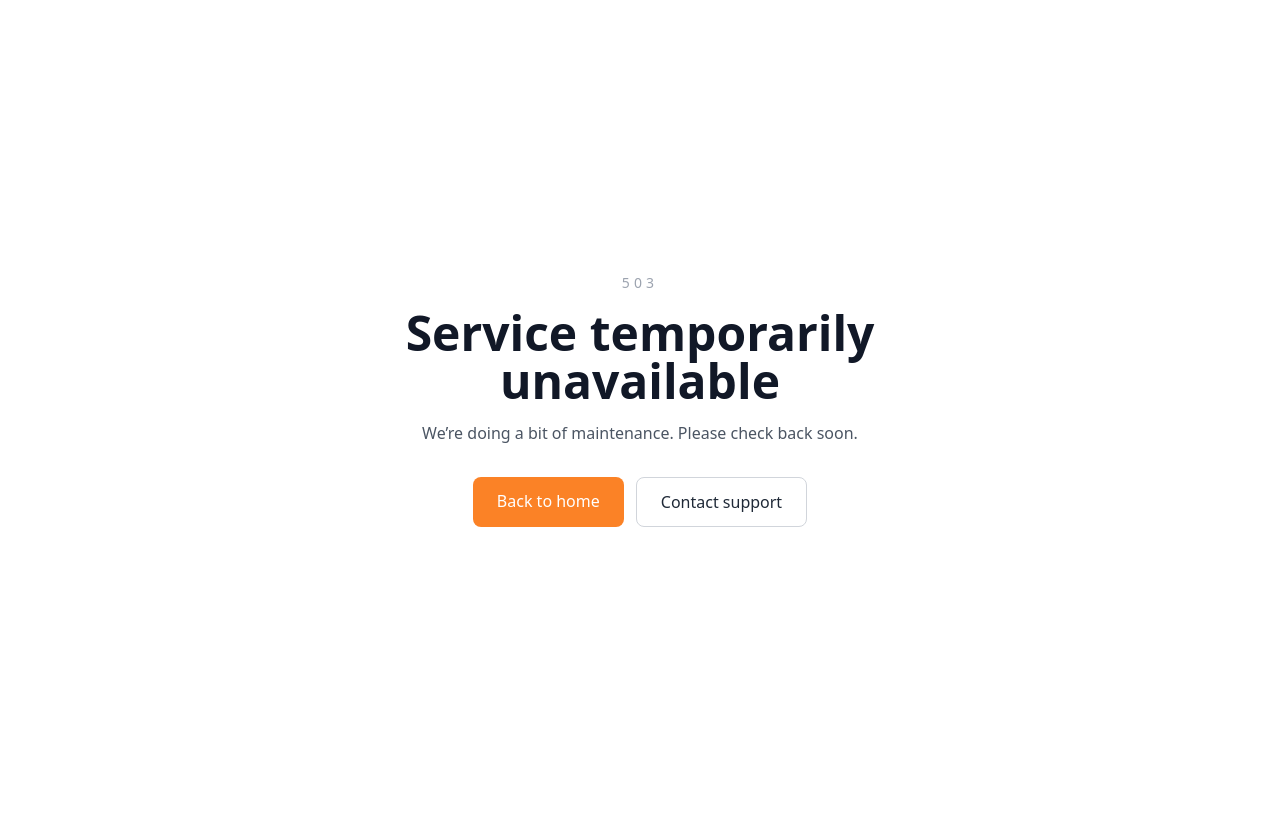
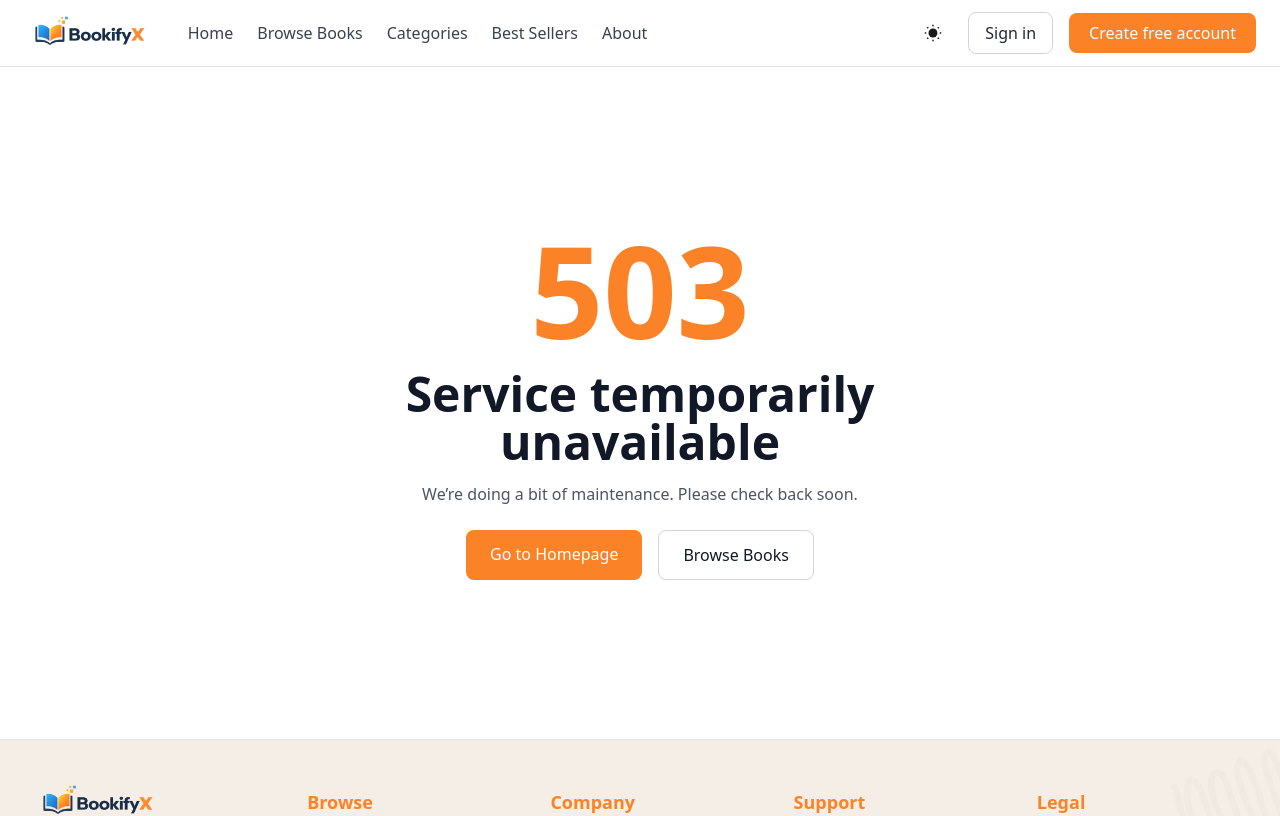
Before and after one commit to ayandeveloper-143/bookifyx, a React (Vite) app: page /503 in a window 1280 px wide. Shown: the top 816 px of the page. Built offline with nearby package versions, Linux system fonts and the light colour scheme.

Commit message:
Added 503

```diff
--- a/src/components/Header.jsx
+++ b/src/components/Header.jsx
@@ -3,11 +3,11 @@ import ThemeToggle from './ThemeToggle.jsx';
 import ThemeImage from './ThemeImage.jsx';
 
 const navLinks = [
-  { label: 'Home', href: '#' },
-  { label: 'Browse Books', href: '#' },
-  { label: 'Categories', href: '#' },
-  { label: 'Best Sellers', href: '#' },
-  { label: 'About', href: '#' }
+  { label: 'Home', href: '/' },
+  { label: 'Browse Books', href: '/browse' },
+  { label: 'Categories', href: '/categories' },
+  { label: 'Best Sellers', href: '/best-sellers' },
+  { label: 'About', href: '/about' }
 ];
 
 const Header = () => {
@@ -48,9 +48,8 @@ const Header = () => {
     <header
       ref={headerRef}
       id="header"
-      className={`sticky top-0 z-50 w-full transition-colors duration-300 bg-white/85 backdrop-blur-[15px] border-b border-black/10 ${
-        isOpen ? 'menu-open' : ''
-      }`}
+      className={`sticky top-0 z-50 w-full transition-colors duration-300 bg-white/85 backdrop-blur-[15px] border-b border-black/10 ${isOpen ? 'menu-open' : ''
+        }`}
     >
       <div className="max-w-7xl mx-auto px-6 py-3 flex items-center justify-between relative">
         <div className="flex items-center space-x-10">
--- a/src/components/ServiceUnavailable.jsx
+++ b/src/components/ServiceUnavailable.jsx
@@ -1,30 +1,34 @@
 import React from 'react';
+import Header from './Header.jsx';
+import Footer from './Footer.jsx';
 
 const ServiceUnavailable = () => {
   return (
-    <main className="min-h-screen bg-white dark:bg-gray-900 text-gray-900 dark:text-gray-100 flex items-center justify-center px-6">
+    <div className="bg-white dark:bg-gray-900 text-gray-900 dark:text-gray-100 transition-colors duration-300">
+      <Header />
+      <main className="min-h-[calc(100vh-8rem)] bg-white dark:bg-gray-900 text-gray-900 dark:text-gray-100 flex items-center justify-center px-6">
         <div className="max-w-xl text-center">
-        <p className="text-sm uppercase tracking-[0.3em] text-gray-400">503</p>
+          <div class="error-number">503</div>
           <h1 className="mt-4 text-3xl md:text-5xl font-semibold">Service temporarily unavailable</h1>
           <p className="mt-4 text-gray-600 dark:text-gray-400">
             We’re doing a bit of maintenance. Please check back soon.
           </p>
-        <div className="mt-8 flex flex-col sm:flex-row gap-3 justify-center">
-          <a
-            href="/"
-            className="inline-flex px-6 py-3 rounded-lg bg-primary text-white font-medium hover:opacity-90 transition"
-          >
-            Back to home
+
+          <div class="flex flex-col sm:flex-row gap-4 justify-center mt-6">
+            <a href="/"
+              class="px-6 py-3 bg-primary text-white rounded-lg font-medium hover:opacity-90 transition-opacity text-center">
+              Go to Homepage
             </a>
-          <a
-            href="mailto:support@bookifyx.com"
-            className="inline-flex px-6 py-3 rounded-lg border border-gray-300 dark:border-gray-600 text-gray-800 dark:text-gray-200 font-medium hover:bg-gray-100 dark:hover:bg-gray-700 transition"
-          >
-            Contact support
+            <a href="/browse"
+              class="px-6 py-3 border border-gray-300 dark:border-gray-600 rounded-lg font-medium hover:bg-gray-100 dark:hover:bg-gray-700 transition-colors text-center">
+              Browse Books
             </a>
           </div>
         </div>
       </main>
+      <Footer />
+
+    </div>
   );
 };
 
```
Lines whose indentation alone changed are shown as unchanged.
